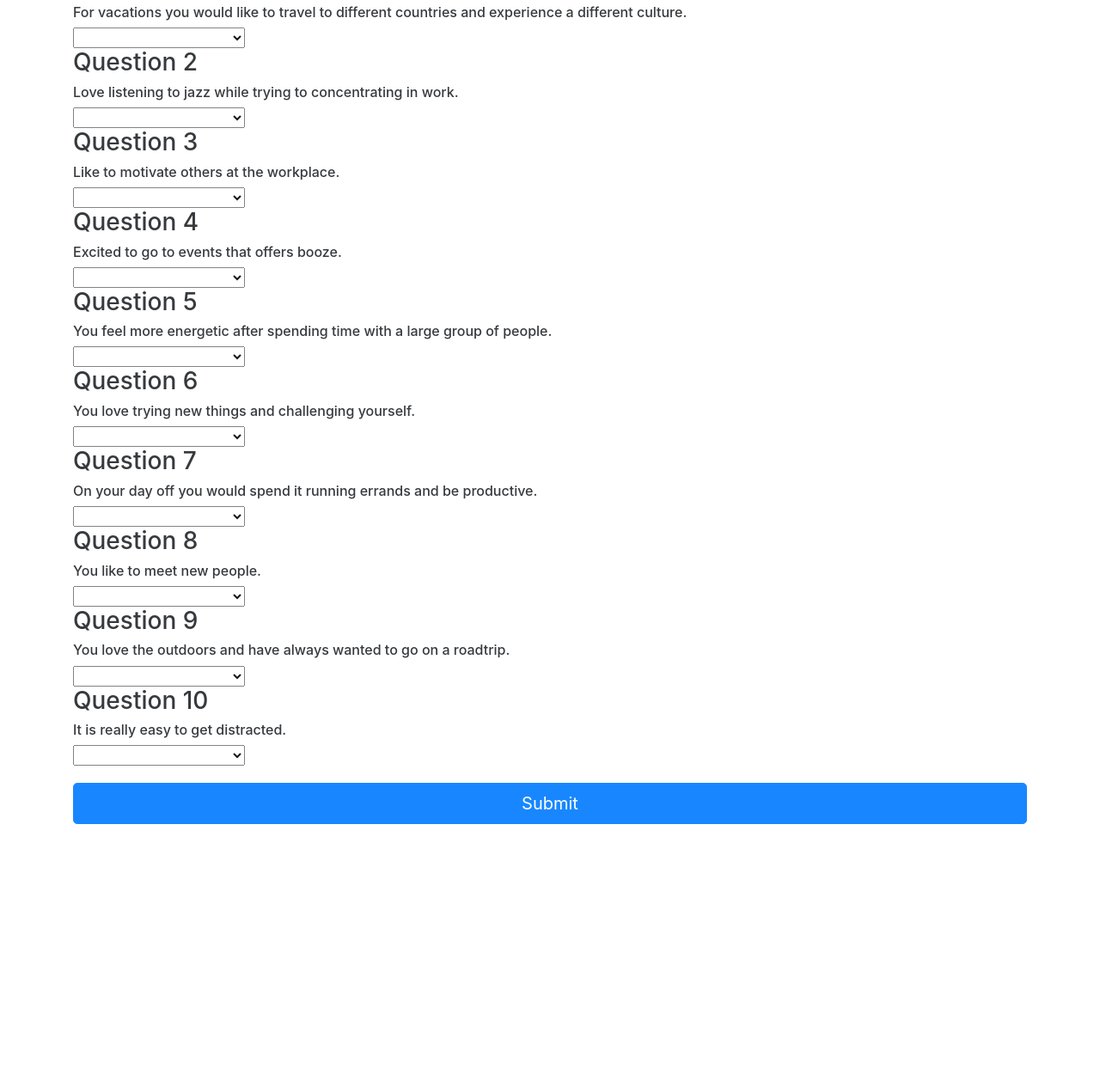
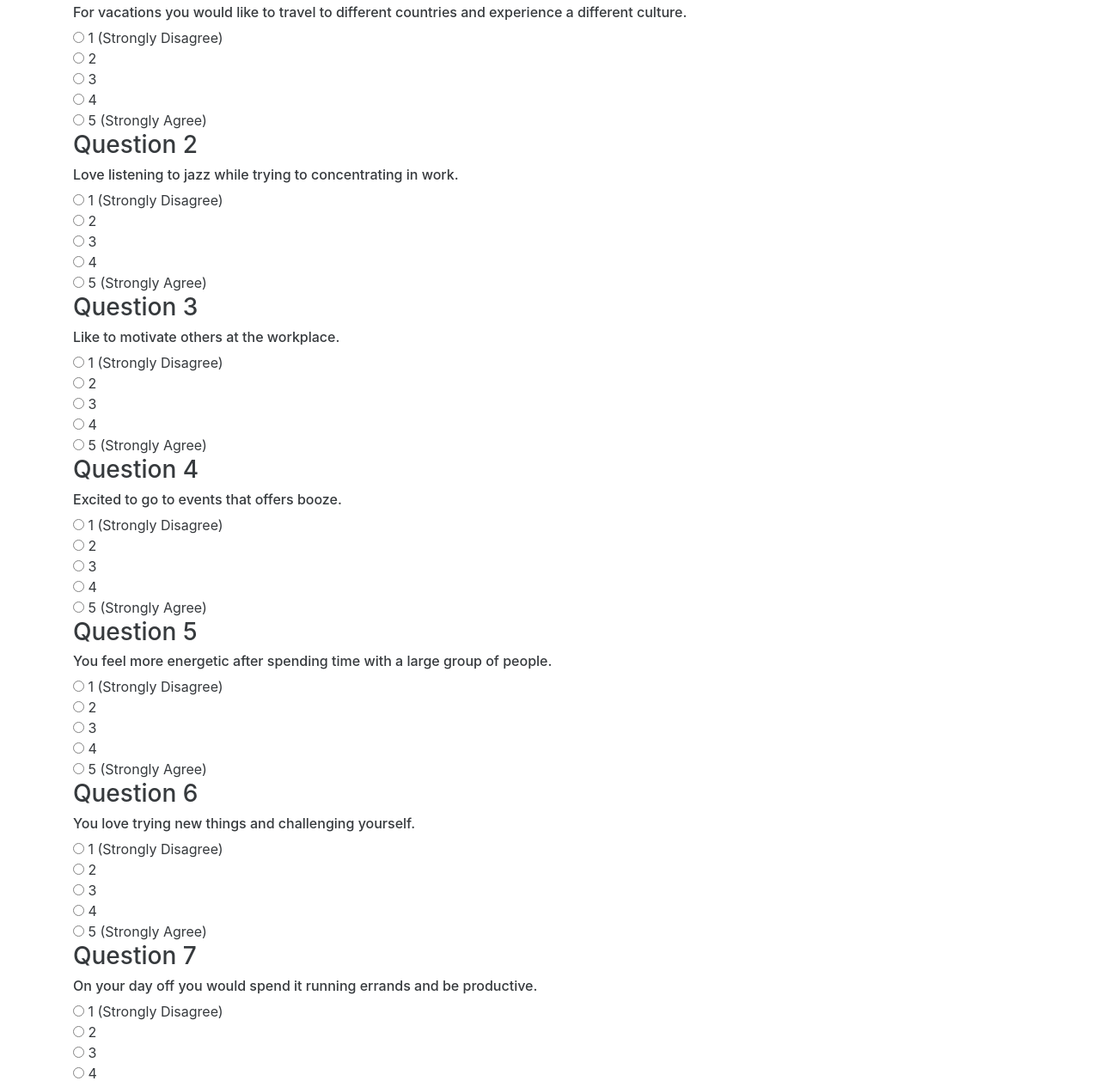
Before and after one commit to dyuen510/friendFinder, a website: page public/survey.html in a window 1280 px wide. Shown: the part 332-1590 px from the top of the page at 86% size. Before the commit the page ends 1291 px from the top, so only its background shows below. Drawn offline with nearby package versions, Linux system fonts and the light colour scheme.

Commit message:
changed the server.js so that it was able to capture friend name and picture link as well as pushing the value of each radio button into the mysql.

```diff
--- a/public/survey.html
+++ b/public/survey.html
@@ -28,127 +28,96 @@
         <hr>
         <h3>About You</h3>
         <h4>Name (Required)</h4>
-        <form id ='insertForm' action ='/insert' method = 'GET'>
+        <form action ="/insert-form" method = "POST">
         <input type='text' name='friend_name' class = 'form-control' placeholder ='First Name and Last Name' required>
         <h4>Link to Photo Image (Required)</h4>
         <input type='text' name ='picture_link' class = 'form-control' placeholder =' add a photo' required>
-
+        <p name = 'array'></p>
         <ul></ul>
 
         <hr>
 
         <h3>Question 1</h3>
         <h6> For vacations you would like to travel to different countries and experience a different culture.</h6>
-        <select class ='chosen' id='q1' style = 'width:200px;'>
-        <option value=''></option>
-        <option value='1'>1 (Strongly Disagree)</option>
-        <option value='2'>2</option>
-        <option value='3'>3</option>
-        <option value='4'>4</option>
-        <option value='5'>5 (Strongly Agree)</option>
-        </select>
+        <input type ='radio' name = 'q1' value = '1'> 1 (Strongly Disagree) <br>
+        <input type ='radio' name = 'q1' value = '2'> 2 <br>
+        <input type ='radio' name = 'q1' value = '3'> 3 <br>
+        <input type ='radio' name = 'q1' value = '4'> 4 <br>
+        <input type ='radio' name = 'q1' value = '5'> 5 (Strongly Agree)<br>
+
 
         <h3>Question 2</h3>
         <h6> Love listening to jazz while trying to concentrating in work.</h6>
-        <select class ='chosen' id='q2' style = 'width:200px;'>
-        <option value=''></option>
-        <option value='1'>1 (Strongly Disagree)</option>
-        <option value='2'>2</option>
-        <option value='3'>3</option>
-        <option value='4'>4</option>
-        <option value='5'>5 (Strongly Agree)</option>
-        </select>
+        <input type ='radio' name = 'q2' value = '1'> 1 (Strongly Disagree) <br>
+        <input type ='radio' name = 'q2' value = '2'> 2 <br>
+        <input type ='radio' name = 'q2' value = '3'> 3 <br>
+        <input type ='radio' name = 'q2' value = '4'> 4 <br>
+        <input type ='radio' name = 'q2' value = '5'> 5 (Strongly Agree)<br>
 
         <h3>Question 3</h3>
         <h6> Like to motivate others at the workplace.</h6>
-        <select class ='chosen' id='q3' style = 'width:200px;'>
-        <option value=''></option>
-        <option value='1'>1 (Strongly Disagree)</option>
-        <option value='2'>2</option>
-        <option value='3'>3</option>
-        <option value='4'>4</option>
-        <option value='5'>5 (Strongly Agree)</option>
-        </select>
+        <input type ='radio' name = 'q3' value = '1'> 1 (Strongly Disagree) <br>
+        <input type ='radio' name = 'q3' value = '2'> 2 <br>
+        <input type ='radio' name = 'q3' value = '3'> 3 <br>
+        <input type ='radio' name = 'q3' value = '4'> 4 <br>
+        <input type ='radio' name = 'q3' value = '5'> 5 (Strongly Agree)<br>
 
         <h3>Question 4</h3>
         <h6> Excited to go to events that offers booze.</h6>
-        <select class ='chosen' id='q4' style = 'width:200px;'>
-        <option value=''></option>
-        <option value='1'>1 (Strongly Disagree)</option>
-        <option value='2'>2</option>
-        <option value='3'>3</option>
-        <option value='4'>4</option>
-        <option value='5'>5 (Strongly Agree)</option>
-        </select>
+        <input type ='radio' name = 'q4' value = '1'> 1 (Strongly Disagree) <br>
+        <input type ='radio' name = 'q4' value = '2'> 2 <br>
+        <input type ='radio' name = 'q4' value = '3'> 3 <br>
+        <input type ='radio' name = 'q4' value = '4'> 4 <br>
+        <input type ='radio' name = 'q4' value = '5'> 5 (Strongly Agree)<br>
 
         <h3>Question 5</h3>
         <h6> You feel more energetic after spending time with a large group of people.</h6>
-        <select class ='chosen' id='q5' style = 'width:200px;'>
-        <option value=''></option>
-        <option value='1'>1 (Strongly Disagree)</option>
-        <option value='2'>2</option>
-        <option value='3'>3</option>
-        <option value='4'>4</option>
-        <option value='5'>5 (Strongly Agree)</option>
-        </select>
+        <input type ='radio' name = 'q5' value = '1'> 1 (Strongly Disagree) <br>
+        <input type ='radio' name = 'q5' value = '2'> 2 <br>
+        <input type ='radio' name = 'q5' value = '3'> 3 <br>
+        <input type ='radio' name = 'q5' value = '4'> 4 <br>
+        <input type ='radio' name = 'q5' value = '5'> 5 (Strongly Agree)<br>
 
         <h3>Question 6</h3>
         <h6> You love trying new things and challenging yourself.</h6>
-        <select class ='chosen' id='q6' style = 'width:200px;'>
-        <option value=''></option>
-        <option value='1'>1 (Strongly Disagree)</option>
-        <option value='2'>2</option>
-        <option value='3'>3</option>
-        <option value='4'>4</option>
-        <option value='5'>5 (Strongly Agree)</option>
-        </select>
+        <input type ='radio' name = 'q6' value = '1'> 1 (Strongly Disagree) <br>
+        <input type ='radio' name = 'q6' value = '2'> 2 <br>
+        <input type ='radio' name = 'q6' value = '3'> 3 <br>
+        <input type ='radio' name = 'q6' value = '4'> 4 <br>
+        <input type ='radio' name = 'q6' value = '5'> 5 (Strongly Agree)<br>
 
         <h3>Question 7</h3>
         <h6> On your day off you would spend it running errands and be productive.</h6>
-        <select class ='chosen' id='q7' style = 'width:200px;'>
-        <option value=''></option>
-        <option value='1'>1 (Strongly Disagree)</option>
-        <option value='2'>2</option>
-        <option value='3'>3</option>
-        <option value='4'>4</option>
-        <option value='5'>5 (Strongly Agree)</option>
-        </select>
+        <input type ='radio' name = 'q7' value = '1'> 1 (Strongly Disagree) <br>
+        <input type ='radio' name = 'q7' value = '2'> 2 <br>
+        <input type ='radio' name = 'q7' value = '3'> 3 <br>
+        <input type ='radio' name = 'q7' value = '4'> 4 <br>
+        <input type ='radio' name = 'q7' value = '5'> 5 (Strongly Agree)<br>
 
         <h3>Question 8</h3>
         <h6> You like to meet new people.</h6>
-        <select class ='chosen' id='q8' style = 'width:200px;'>
-        <option value=''></option>
-        <option value='1'>1 (Strongly Disagree)</option>
-        <option value='2'>2</option>
-        <option value='3'>3</option>
-        <option value='4'>4</option>
-        <option value='5'>5 (Strongly Agree)</option>
-        </select>
+        <input type ='radio' name = 'q8' value = '1'> 1 (Strongly Disagree) <br>
+        <input type ='radio' name = 'q8' value = '2'> 2 <br>
+        <input type ='radio' name = 'q8' value = '3'> 3 <br>
+        <input type ='radio' name = 'q8' value = '4'> 4 <br>
+        <input type ='radio' name = 'q8' value = '5'> 5 (Strongly Agree)<br>
 
         <h3>Question 9</h3>
         <h6> You love the outdoors and have always wanted to go on a roadtrip.</h6>
-        <select class ='chosen' id='q9' style = 'width:200px;'>
-        <option value=''></option>
-        <option value='1'>1 (Strongly Disagree)</option>
-        <option value='2'>2</option>
-        <option value='3'>3</option>
-        <option value='4'>4</option>
-        <option value='5'>5 (Strongly Agree)</option>
-        </select>
+        <input type ='radio' name = 'q9' value = '1'> 1 (Strongly Disagree) <br>
+        <input type ='radio' name = 'q9' value = '2'> 2 <br>
+        <input type ='radio' name = 'q9' value = '3'> 3 <br>
+        <input type ='radio' name = 'q9' value = '4'> 4 <br>
+        <input type ='radio' name = 'q9' value = '5'> 5 (Strongly Agree)<br>
 
         <h3>Question 10</h3>
         <h6> It is really easy to get distracted.</h6>
-        <select class ='chosen' id='q10' style = 'width:200px;'>
-        <option value=''></option>
-        <option value='1'>1 (Strongly Disagree)</option>
-        <option value='2'>2</option>
-        <option value='3'>3</option>
-        <option value='4'>4</option>
-        <option value='5'>5 (Strongly Agree)</option>
-        </select>
-
-
-
+        <input type ='radio' name = 'q10' value = '1'> 1 (Strongly Disagree) <br>
+        <input type ='radio' name = 'q10' value = '2'> 2 <br>
+        <input type ='radio' name = 'q10' value = '3'> 3 <br>
+        <input type ='radio' name = 'q10' value = '4'> 4 <br>
+        <input type ='radio' name = 'q10' value = '5'> 5 (Strongly Agree)<br>
+        <!-- <p name = 'array'></p> -->
 
         <button type ='submit' class = 'btn btn-primary btn-lg btn-block' id='submit'>Submit</button>
         </form>
@@ -156,16 +125,10 @@
 <script src="https://cdnjs.cloudflare.com/ajax/libs/jquery/3.2.1/jquery.min.js"></script>
 <script>
 
-    // $.ajax({
-    //     url:'api/friends',
-    //     method:'GET'
-    // }).then(function(res){
-    //     for (var i =0 ; i <res.length; i ++){
-    //         var li = $('<li>');
-    //         li.text(res[i]['friend_name']);
-    //         $('ul').append(li);
-    //     }
-    // })
+    // scoresTally();
+    var scoresArray=[]
+
+
 
 
 </script>
```
Also changed, not shown: server.js (+18 -29 lines), 1 other file.
